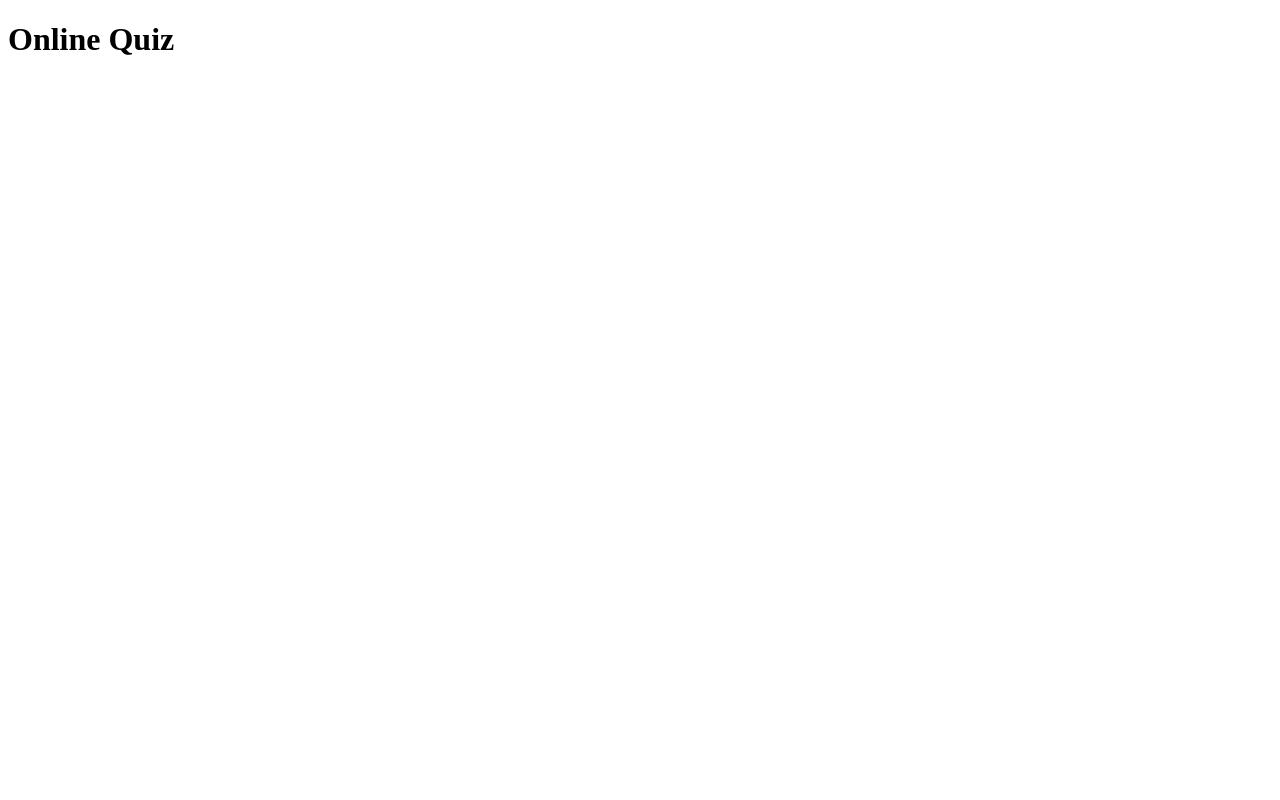
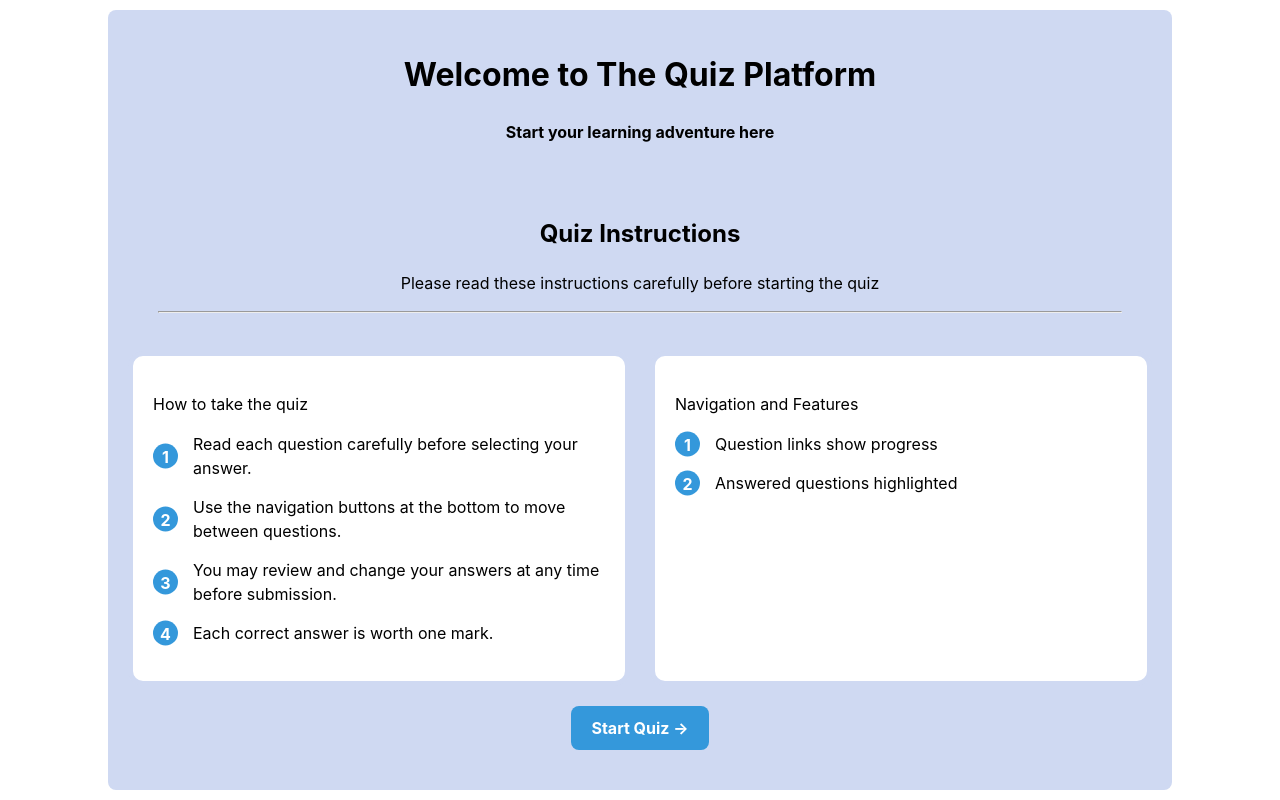
Before and after one commit to festybee/onlineQuiz, a React (Vite) app: page / in a window 1280 px wide. Built offline with nearby package versions, Linux system fonts and the light colour scheme.

Commit message:
Worked on Welcome Page and added route to quiz component.

```diff
--- a/index.html
+++ b/index.html
@@ -3,7 +3,7 @@
   <head>
     <meta charset="UTF-8" />
     <meta name="viewport" content="width=device-width, initial-scale=1.0" />
-    <title>Online Quiz</title>
+    <title>Welcome to The Quiz Platform</title>
   </head>
   <body>
     <div id="root"></div>
--- a/package.json
+++ b/package.json
@@ -11,7 +11,8 @@
   },
   "dependencies": {
     "react": "^19.1.1",
-    "react-dom": "^19.1.1"
+    "react-dom": "^19.1.1",
+    "react-router-dom": "^7.8.2"
   },
   "devDependencies": {
     "@eslint/js": "^9.33.0",
--- a/src/App.jsx
+++ b/src/App.jsx
@@ -1,11 +1,16 @@
-// import { useState } from 'react'
+import { BrowserRouter, Routes, Route } from 'react-router-dom';
+import Welcome from './components/Welcome';
+import Quiz from './components/Quiz';
 
 function App() {
 
   return (
-    <>
-        <h1>Online Quiz</h1>
-    </>
+      <BrowserRouter>
+        <Routes>
+          <Route path="/" element={<Welcome />} />
+          <Route path="/quiz" element={<Quiz />} />
+        </Routes>
+      </BrowserRouter>
   )
 }
 
--- /dev/null
+++ b/src/assets/main.css
@@ -0,0 +1,14 @@
+body {
+    font-family: 'Inter', 'Roboto', 'Open Sans', Arial, Helvetica, sans-serif;
+    font-size: 1rem;       /* 16px default for accessibility */
+    line-height: 1.5;      /* Improves readability */
+    text-align: center;
+    margin: 0;
+    padding: 0;
+}
+#root {
+    display: flex;
+    justify-content: center;  /* Center horizontally */
+    align-items: center;      /* Center vertically */
+    min-height: 100vh;
+}
--- /dev/null
+++ b/src/assets/welcome.css
@@ -0,0 +1,91 @@
+.welcome {
+    width: 90%;               /* Responsive width */
+    max-width: 80%;         /* Prevent it from being too wide */
+    padding: 20px;
+    background: #CFD9F2;
+    text-align: center;
+    border-radius: 8px;
+}
+
+.instruction {
+    padding: 30px;
+    margin-top: 20px;
+}
+
+.how-to {
+    list-style: none; /* hide default numbers */
+    counter-reset: my-counter; /* initialize counter */
+    padding-left: 0;
+}
+
+.wrap {
+    display: flex;              /* Enables flex layout */
+    gap: 20px;                  /* Space between the boxes */
+    flex-wrap: wrap;            /* Wraps boxes on small screens */
+    justify-content: center;    /* Optional: center horizontally */
+}
+
+.navigation {
+    display: flex;
+    border: 5px solid #CFD9F2;
+    background-color: #FFFFFF;
+    border-radius: 15px;
+    padding: 20px;
+    width: 90%;
+}
+
+.cover {
+    flex: 1;
+    border: 5px solid #CFD9F2;
+    background-color: #FFFFFF;
+    border-radius: 15px;
+    padding: 20px;
+    width: 90%;
+}
+
+.cover p {
+    text-align: left;
+
+}
+
+.how-to li {
+    counter-increment: my-counter; /* increment counter */
+    position: relative;
+    margin-bottom: 15px;
+    padding-left: 40px; /* space for circle */
+    text-align: left;
+}
+
+/* Create the circle with number inside */
+.how-to li::before {
+    content: counter(my-counter); /* the number */
+    position: absolute;
+    left: 0;
+    top: 50%;
+    transform: translateY(-50%);
+    width: 25px;
+    height: 25px;
+    border-radius: 50%; /* makes it a circle */
+    background-color: #3498db; /* blue background */
+    color: white; /* number color */
+    display: flex;
+    align-items: center;
+    justify-content: center;
+    font-weight: bold;
+}
+
+.btn {
+    display: inline-block;
+    padding: 10px 20px;
+    background-color: #3498db;
+    color: white;
+    font-weight: bold;
+    text-decoration: none;
+    border-radius: 8px;
+    transition: background 0.3s;
+    margin: 20px;
+}
+
+.btn:hover {
+    background-color: #1d6fa5;
+}
--- /dev/null
+++ b/src/components/Quiz.jsx
@@ -0,0 +1,9 @@
+import React from "react";
+
+function Quiz() {
+    return (
+        <h1>Quiz</h1>
+    )
+}
+
+export default Quiz;
--- /dev/null
+++ b/src/components/Welcome.jsx
@@ -0,0 +1,40 @@
+import React from "react";
+import { Link } from "react-router-dom";
+import '../assets/welcome.css'
+
+export default function Welcome() {
+    return (
+
+        <div className={"welcome"}>
+            <h1>Welcome to The Quiz Platform</h1>
+            <h4>Start your learning adventure here</h4>
+
+            <div className={"instruction"}><h2>Quiz Instructions</h2>
+            <p>Please read these instructions carefully before starting the quiz</p>
+            <hr/></div>
+
+            <div className={"wrap"}>
+            <div className={"cover"}>
+                <p>How to take the quiz</p>
+                <ol className={"how-to"}>
+                    <li>Read each question carefully before selecting your answer.</li>
+                    <li>Use the navigation buttons at the bottom to move between questions.</li>
+                    <li>You may review and change your answers at any time before submission.</li>
+                    <li>Each correct answer is worth one mark.</li>
+                </ol>
+            </div>
+            <div className={"cover"}>
+                <p>Navigation and Features</p>
+                <ol className={"how-to"}>
+                    <li>Question links show progress</li>
+                    <li>Answered questions highlighted</li>
+                </ol>
+            </div>
+            </div>
+
+            <Link to="/quiz" className={"btn"}>
+                Start Quiz &rarr;
+            </Link>
+        </div>
+    )
+};
--- a/src/main.jsx
+++ b/src/main.jsx
@@ -1,6 +1,7 @@
 import { StrictMode } from 'react'
 import { createRoot } from 'react-dom/client'
 import App from './App.jsx'
+import './assets/main.css'
 
 createRoot(document.getElementById('root')).render(
   <StrictMode>
```
Also changed, not shown: 2 other files (tests, documents, lock files or other folders).
